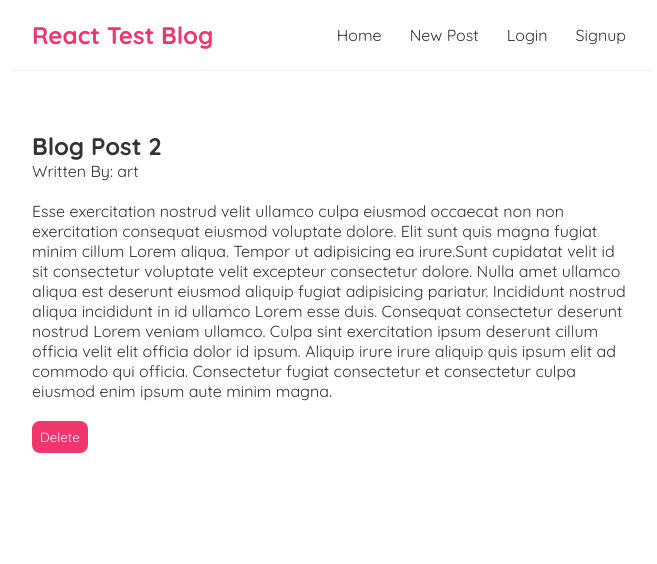
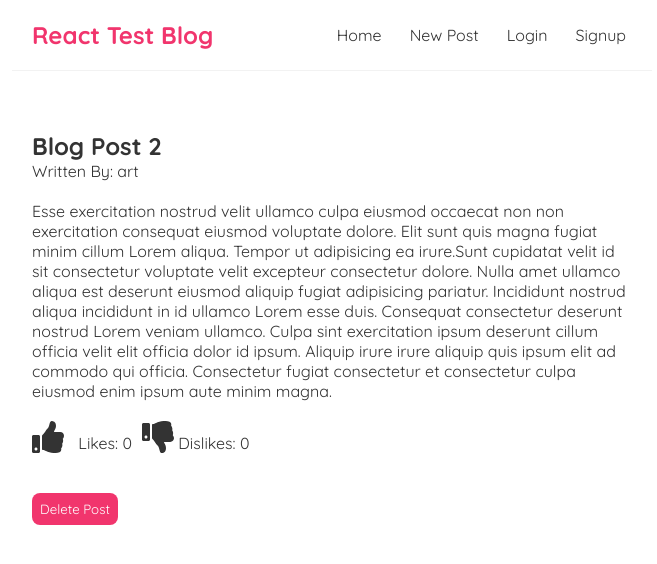
Before and after one commit to Tahaabdul/PreMest, a React (Create React App) app in the folder blogtest/: page /blogs/2 in a window 1280 px wide. Shown: the top 564 px of the page, without its empty margins (308-965 px from the left). Built offline with nearby package versions, Linux system fonts and the light colour scheme; data requests are answered from the project's data file.

Commit message:
implemented post reaction (Buggy at the moment)

```diff
--- a/blogtest/data/db.json
+++ b/blogtest/data/db.json
@@ -4,30 +4,40 @@
       "title": "Blog Post 2",
       "body": "Esse exercitation nostrud velit ullamco culpa eiusmod occaecat non non exercitation consequat eiusmod voluptate dolore. Elit sunt quis magna fugiat minim cillum Lorem aliqua. Tempor ut adipisicing ea irure.Sunt cupidatat velit id sit consectetur voluptate velit excepteur consectetur dolore. Nulla amet ullamco aliqua est deserunt eiusmod aliquip fugiat adipisicing pariatur. Incididunt nostrud aliqua incididunt in id ullamco Lorem esse duis. Consequat consectetur deserunt nostrud Lorem veniam ullamco. Culpa sint exercitation ipsum deserunt cillum officia velit elit officia dolor id ipsum. Aliquip irure irure aliquip quis ipsum elit ad commodo qui officia. Consectetur fugiat consectetur et consectetur culpa eiusmod enim ipsum aute minim magna.",
       "author": "art",
+      "likes": 0,
+      "dislikes": 0,
       "id": 2
     },
     {
       "title": "Blog Post 3",
       "body": "Esse exercitation nostrud velit ullamco culpa eiusmod occaecat non non exercitation consequat eiusmod voluptate dolore. Elit sunt quis magna fugiat minim cillum Lorem aliqua. Tempor ut adipisicing ea irure.Sunt cupidatat velit id sit consectetur voluptate velit excepteur consectetur dolore. Nulla amet ullamco aliqua est deserunt eiusmod aliquip fugiat adipisicing pariatur. Incididunt nostrud aliqua incididunt in id ullamco Lorem esse duis. Consequat consectetur deserunt nostrud Lorem veniam ullamco. Culpa sint exercitation ipsum deserunt cillum officia velit elit officia dolor id ipsum. Aliquip irure irure aliquip quis ipsum elit ad commodo qui officia. Consectetur fugiat consectetur et consectetur culpa eiusmod enim ipsum aute minim magna.",
       "author": "art",
+      "likes": 0,
+      "dislikes": 0,
       "id": 3
     },
     {
       "title": "Lorem 1 ",
       "body": "Elit pariatur id in sunt. Aute labore labore ut mollit consectetur sint quis cillum eiusmod elit ad nostrud ut cupidatat. Dolor dolor occaecat id eu. In tempor sint labore et nostrud enim cupidatat minim culpa commodo dolore ut. Tempor fugiat laborum mollit incididunt dolore est qui nostrud esse irure occaecat anim. Pariatur laboris anim elit laboris nisi cupidatat ea reprehenderit veniam occaecat incididunt eiusmod aute cillum.\n\nProident id incididunt aliquip aliquip dolore qui ut. Duis cupidatat dolor deserunt minim amet. In proident amet incididunt aliqua.\n\nCupidatat aliquip laboris aliquip fugiat aliqua eu ullamco voluptate nisi. Ex sit proident consectetur veniam mollit incididunt ipsum est sit cillum velit in laboris. Laboris ullamco consectetur do sint et mollit deserunt tempor. Adipisicing eu anim sit commodo reprehenderit incididunt dolore sint laborum ut reprehenderit. Est aliquip tempor voluptate qui nostrud exercitation laboris tempor minim excepteur irure.",
       "author": "xaqi",
+      "likes": 0,
+      "dislikes": 0,
       "id": 4
     },
     {
       "title": "Lorem 2",
       "body": "Elit pariatur id in sunt. Aute labore labore ut mollit consectetur sint quis cillum eiusmod elit ad nostrud ut cupidatat. Dolor dolor occaecat id eu. In tempor sint labore et nostrud enim cupidatat minim culpa commodo dolore ut. Tempor fugiat laborum mollit incididunt dolore est qui nostrud esse irure occaecat anim. Pariatur laboris anim elit laboris nisi cupidatat ea reprehenderit veniam occaecat incididunt eiusmod aute cillum.\n\nProident id incididunt aliquip aliquip dolore qui ut. Duis cupidatat dolor deserunt minim amet. In proident amet incididunt aliqua.\n\nCupidatat aliquip laboris aliquip fugiat aliqua eu ullamco voluptate nisi. Ex sit proident consectetur veniam mollit incididunt ipsum est sit cillum velit in laboris. Laboris ullamco consectetur do sint et mollit deserunt tempor. Adipisicing eu anim sit commodo reprehenderit incididunt dolore sint laborum ut reprehenderit. Est aliquip tempor voluptate qui nostrud exercitation laboris tempor minim excepteur irure.",
       "author": "xaqi",
+      "likes": 5,
+      "dislikes": 0,
       "id": 5
     },
     {
       "title": "Sorted",
       "body": "Magna exercitation adipisicing labore exercitation sunt exercitation laborum esse cillum cupidatat excepteur. Consequat ut excepteur aliquip commodo est enim sit occaecat deserunt. Id duis ea occaecat occaecat aute aliquip velit esse quis amet proident. Enim sunt est deserunt velit aute ullamco aute cillum in exercitation labore ut excepteur. Nostrud non eu aliqua eiusmod reprehenderit ipsum ea consequat pariatur nisi id proident consectetur.",
       "author": "Test",
+      "likes": 0,
+      "dislikes": 0,
       "id": 7
     }
   ]
--- a/blogtest/package.json
+++ b/blogtest/package.json
@@ -3,6 +3,9 @@
   "version": "0.1.0",
   "private": true,
   "dependencies": {
+    "@fortawesome/fontawesome-svg-core": "^1.2.35",
+    "@fortawesome/free-solid-svg-icons": "^5.15.3",
+    "@fortawesome/react-fontawesome": "^0.1.14",
     "@testing-library/jest-dom": "^5.11.10",
     "@testing-library/react": "^11.2.5",
     "@testing-library/user-event": "^12.8.3",
--- a/blogtest/src/App.js
+++ b/blogtest/src/App.js
@@ -29,7 +29,7 @@ function App() {
               <Signup setIsLoggedIn={setIsLoggedIn} isLoggedIn={isLoggedIn}/>
             </Route>
             <Route path="/blogs/:id">
-              <BlogDetails />
+              <BlogDetails isLoggedIn={isLoggedIn}/>
             </Route>
             <Route path="*">
               <PageNotFound />
--- a/blogtest/src/BlogDetails.js
+++ b/blogtest/src/BlogDetails.js
@@ -1,30 +1,74 @@
 import { useHistory, useParams } from "react-router";
 import useFetch from "./useFetch";
 
-const BlogDetails = () => {
+import { FontAwesomeIcon } from '@fortawesome/react-fontawesome'
+import { faThumbsUp, faThumbsDown } from '@fortawesome/free-solid-svg-icons'
+import { useEffect, useState } from "react";
+
+const BlogDetails = ({ isLoggedIn }) => {
+
+    const [showAction, setShowAction] = useState(false);
     const { id } = useParams();
- const {data:blog, isLoading, error} = useFetch(`http://localhost:8000/blogs/${id}`);
+    const { data: blog, isLoading, error } = useFetch(`http://localhost:8000/blogs/${id}`);
+    const [dislikes, setDislikes] =useState(0);
+    const [likes, setLikes] =useState(0);
     const history = useHistory();
 
-const handleClick = () =>{
+
+
+        useEffect(() => {
+
+            if(!isLoading === true){
+                setDislikes(blog.dislikes);
+                setLikes(blog.likes)
+                console.log("usestate run")
+            }
+
+          }, [isLoading, blog]);
+
+
+    const handleDelete = () => {
         fetch(`http://localhost:8000/blogs/${id}`, {
-        method: "DELETE",})
+            method: "DELETE",
+        })
             .then(() => {
                 history.push("/");
             })
 
     };
 
+    // buggy implementation
+    const handleDislikeIcon = () => {
+        console.log(dislikes)
+        isLoggedIn ? setDislikes(dislikes + 1) : setShowAction(true)
+    }
+
+    //  buggy implementation
+    const handleLikeIcon = () => {
+        console.log(likes)
+
+        isLoggedIn ? setLikes(likes + 1) : setShowAction(true)
+    }
     return (
         <div className="blog-details">
-        {error&& <div><h2>{error}</h2></div>}
+            {error && <div><h2>{error}</h2></div>}
             {isLoading && <div>Loading Posts....</div>}
             {blog && (
                 <article>
                     <h2>{blog.title}</h2>
                     <p>Written By: {blog.author}</p>
                     <div>{blog.body}</div>
-            <button onClick={handleClick}>Delete</button>
+
+                    <span>
+                        <FontAwesomeIcon icon={faThumbsUp} size="2x" style={{ marginRight: "10" }} onClick={handleLikeIcon} /> Likes: {likes}
+                    </span>
+                    <span>
+                        <FontAwesomeIcon icon={faThumbsDown} size="2x" style={{ marginLeft: "10" }} onClick={handleDislikeIcon} /> Dislikes: {dislikes}
+                    </span>
+                    <br/>
+                    {showAction && <div> <em>You need to sign in to react to like/dislike</em> </div>}
+                    <br /> <br />
+                    <button onClick={handleDelete}>Delete Post</button>
                 </article>
             )}
         </div>
--- a/blogtest/src/useFetch.js
+++ b/blogtest/src/useFetch.js
@@ -4,7 +4,7 @@ import { useEffect, useState } from 'react';
 const useFetch = (url) => {
 
     const [data, setData] = useState(null);
-    const [isLoading, setIslLoading] = useState(true);
+    const [isLoading, setIsLoading] = useState(true);
     const [error, setError] = useState(null);
 
     useEffect(() => {
@@ -18,7 +18,7 @@ const useFetch = (url) => {
                 return res.json();
             }).then(data => {
                 setData(data);
-                setIslLoading(false);
+                setIsLoading(false);
                 setError(null);
             }).catch(err => {
                 if (err.name === 'AbortError') {
@@ -26,7 +26,7 @@ const useFetch = (url) => {
                 }
                 else {
                     setError(err.message)
-                    setIslLoading(false);
+                    setIsLoading(false);
                 }
             })
         return () => abortConst.abort();
```
Also changed, not shown: 2 other files (tests, documents, lock files or other folders). Lines whose indentation alone changed are shown as unchanged.
